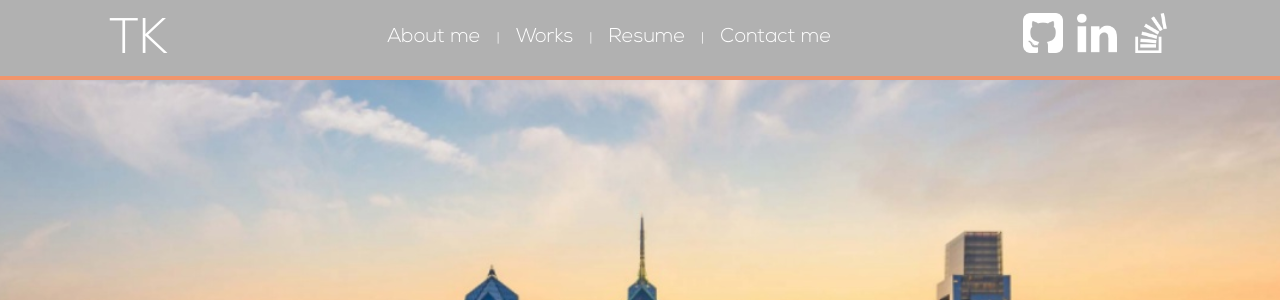
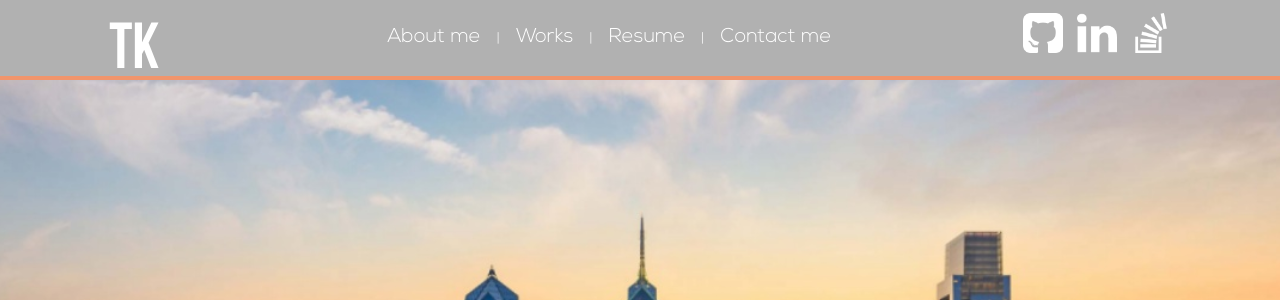
Before and after one commit to tjking20/portfolio, a PHP site: page / in a window 1280 px wide. Shown: the top 300 px of the page. Run offline with PHP 8.4, Linux system fonts and the light colour scheme; some libraries are stand-ins or nearby versions.

Commit message:
incorporated custom text into site

```diff
--- a/assets/css/style.css
+++ b/assets/css/style.css
@@ -58,7 +58,8 @@ a{
 
 #initials {
 
-	font-size: 50px;
+	font-family: bebas-neue;
+    font-size: 65px;
 	font-weight: 100;
 	padding: 0px;
 	margin: 0px;
```
